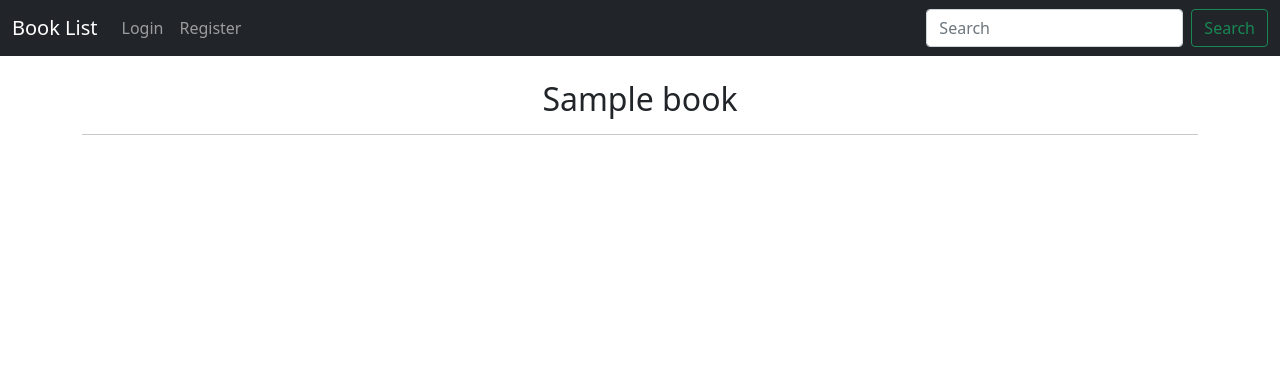
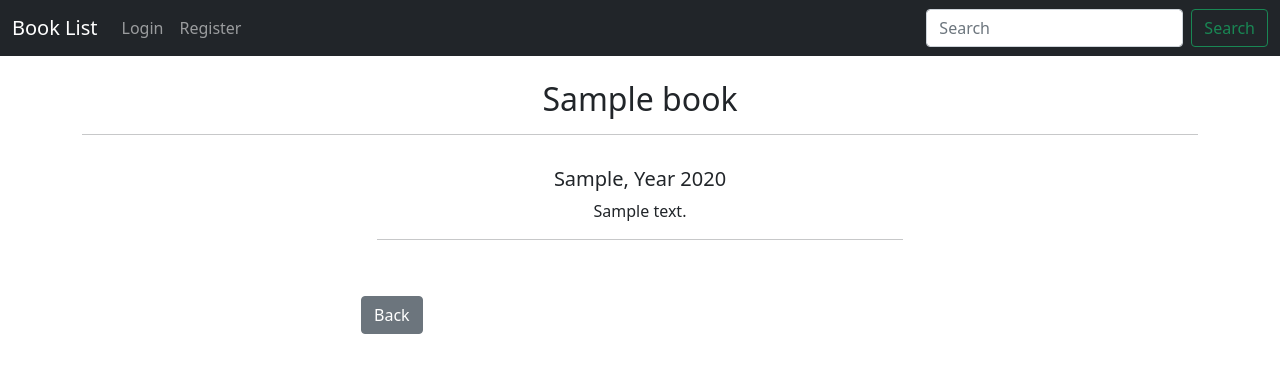
Before and after one commit to fellipemarconi/Book-Review, a Django app: page /book/1 in a window 1280 px wide. Shown: the top 373 px of the page. Run offline with Django 5.2, Linux system fonts and the light colour scheme; tables that the repository leaves empty hold one stand-in row (values such as "Sample post").

Commit message:
Created the card to see the book

```diff
--- a/booklist/templates/booklist/book_detail.html
+++ b/booklist/templates/booklist/book_detail.html
@@ -2,5 +2,14 @@
 {% block content %}
     <h2 class="text-center">{{ book.title }}</h2>
     <hr>
+    <div class="col-md-6 offset-md-3">
+        <div class="card-body text-center">
+            <h5 class="card-title">{{ book.genre }}, Year {{ book.year }}</h5>
+            <p>{{ book.description }}</p>
+            <hr>
+        </div>
+        <br>
+        <a href="{% url "booklist:index" %}" class="btn btn-secondary">Back</a>
+    </div>
 
 {% endblock content %}
```
